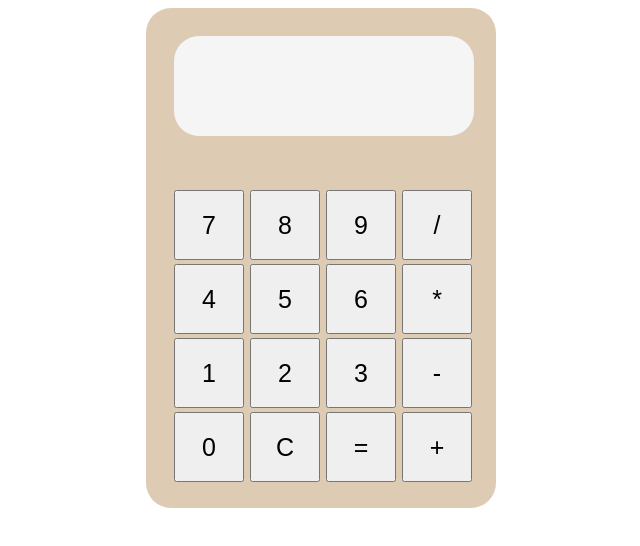
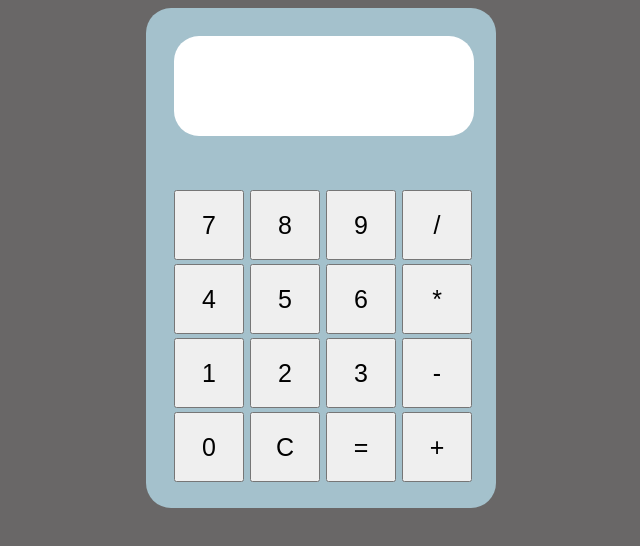
Before and after one commit to Silvi-sanchez/Calculadora---Pr-ctica, a plain HTML site: page index.html in a window 1280 px wide. Shown: the whole page, without its empty margins (319-959 px from the left). Drawn offline with Linux system fonts and the light colour scheme.

Commit message:
newchanges

```diff
--- a/index.html
+++ b/index.html
@@ -4,6 +4,7 @@
     <meta charset="UTF-8">
     <meta http-equiv="X-UA-Compatible" content="IE=edge">
     <meta name="viewport" content="width=device-width, initial-scale=1.0">
+    <link rel="shortcut icon" href="https://microsofters.com/wp-content/uploads/2019/10/EG5rvszW4AEvgt0.jpg">
     <title>Calculadora con JS</title>
     <link rel="stylesheet" href="style.css">
 </head>
--- a/style.css
+++ b/style.css
@@ -1,8 +1,12 @@
+body{
+ background-color: rgba(68, 65, 65, 0.8);
+}
+
 .calculadora{
     display: block;
     margin: 0 auto;
     padding: 25px;
-    background-color: rgb(221, 204, 179);
+    background-color: rgb(164, 193, 204);
     width: 350px;
     height: 500px;
     border-radius: 25px;
@@ -23,6 +27,6 @@
     width: 300px;
     height: 100px;
     line-height: 100px;
-    background-color: whitesmoke;
+    background-color: rgb(255, 255, 255);
     border-radius: 25px;
 }
```
